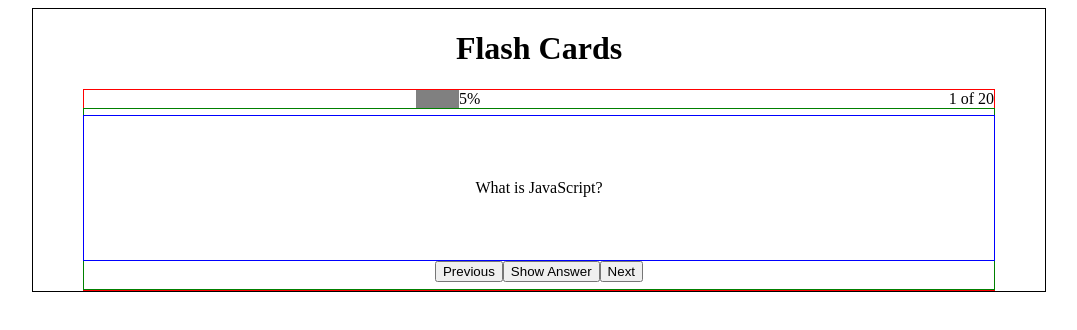
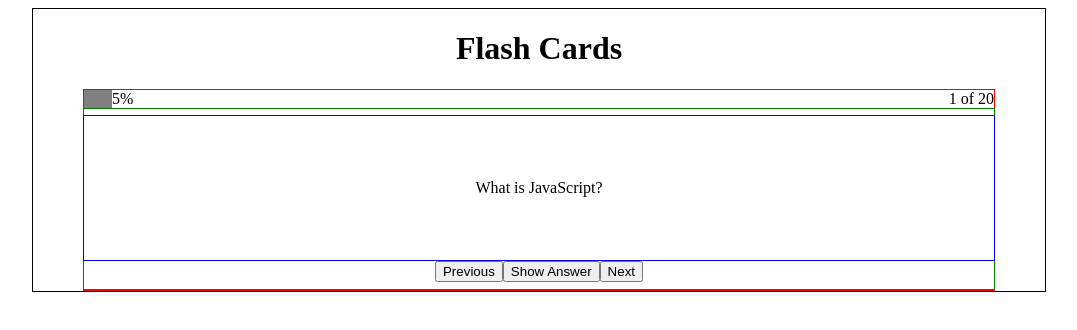
Before and after one commit to 07krW5Hnr5ghy/flash-cards, a React (Vite) app: page / in a window 1280 px wide. Shown: the top 330 px of the page, without its empty margins (101-1178 px from the left). Built offline with nearby package versions, Linux system fonts and the light colour scheme.

Commit message:
refactor(main): fix percentage progress bar display

```diff
--- a/src/App.css
+++ b/src/App.css
@@ -40,7 +40,7 @@
 .progress-wrapper{
   display: flex;
   flex-direction: row;
-  justify-content: center;
+  justify-content: start;
   align-items: center;
   width: 80%;
   height: 18px;
--- a/src/components/ProgressBar.jsx
+++ b/src/components/ProgressBar.jsx
@@ -3,9 +3,9 @@ function ProgressBar({progress,hundredPercent}){
         <div className="progress-bar-wrapper">
             <div className="progress-wrapper">
                 <div className="progress" style={{
-                    width:String(((progress/hundredPercent)*100/84)*100)+"%"
+                    width:(((progress/hundredPercent)*100/130)*100)+"%"
                 }}></div>
-                <span>{(progress/hundredPercent)*100}%</span>
+                <span>{Math.trunc((progress/hundredPercent)*100)}%</span>
             </div>
             <div className="question-indicator">
                 <span>{progress} of {hundredPercent}</span>
```
